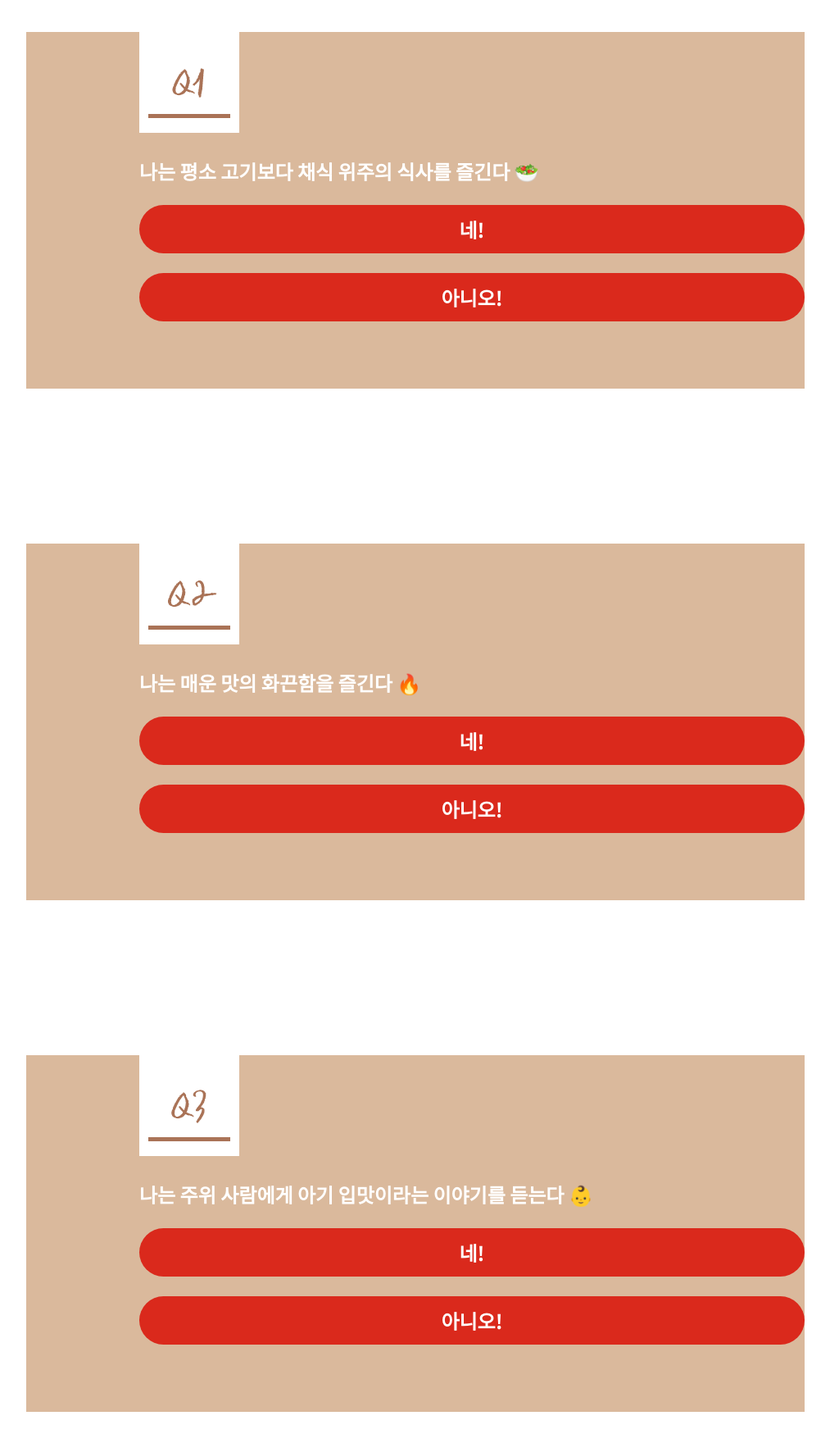
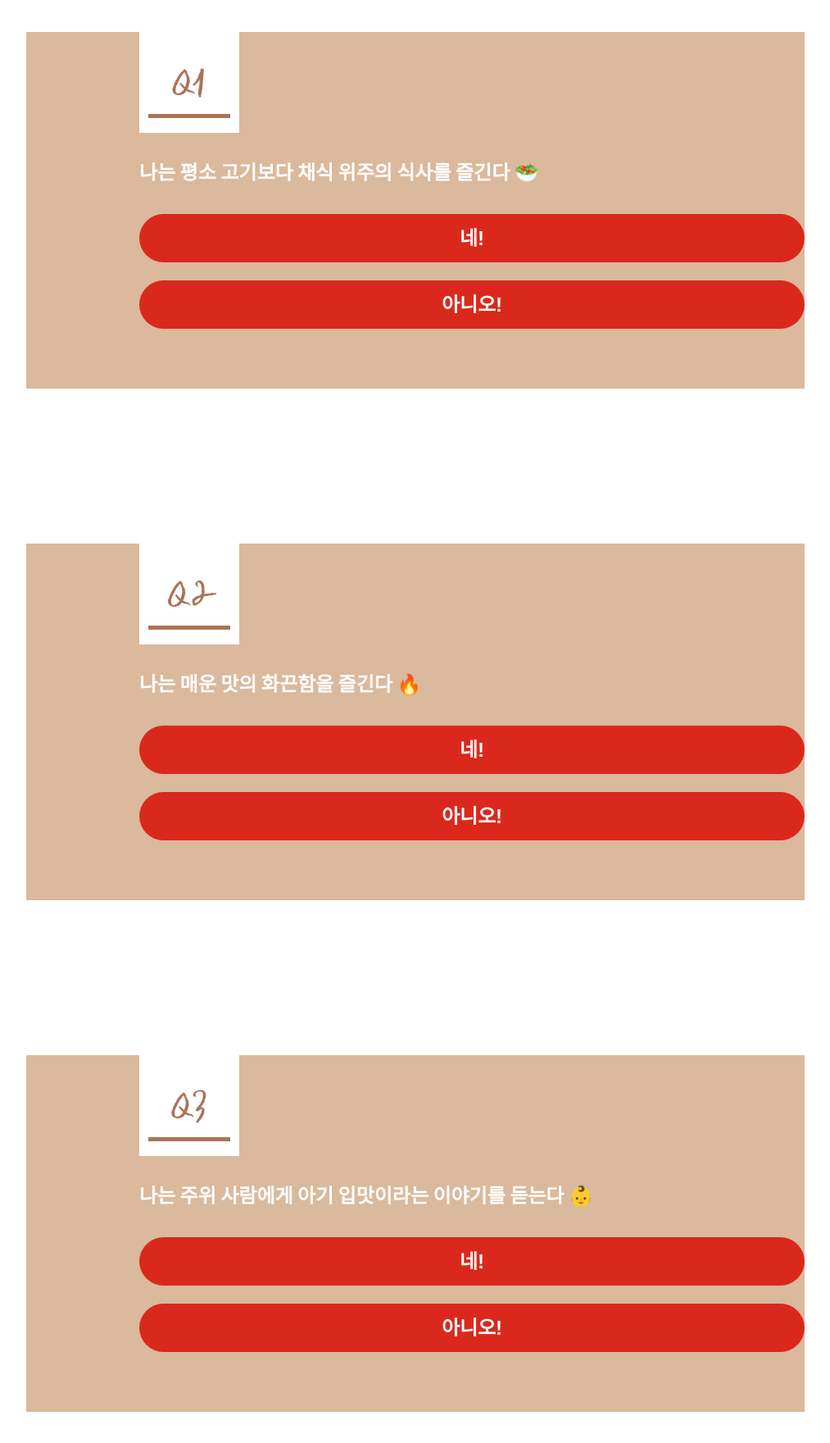
Before and after one commit to Lotte-Duksung/wolsodam, a Django app: page /subscribe/ in a window 1400 px wide. Shown: the part 678-2438 px from the top of the page at 82% size, without its empty margins (384-1397 px from the left). Run offline with Django 3.2, Linux system fonts and the light colour scheme.

Commit message:
1024 mbti css update

```diff
--- a/wsd_prj/wsd_app/static/css/nav.css
+++ b/wsd_prj/wsd_app/static/css/nav.css
@@ -237,8 +237,11 @@ li a:hover{
     border-radius: 30px;
     background-color: #DA291C;
     color:#FFFFFF;
-    line-height: 59px;
+    line-height: 0px;
     text-align: center;
+    border:0px;
+    margin-top: 11px;
+    margin-bottom: 11px;
 }
 /*mbti 결과창 페이지*/
 .mbti-box{
--- a/wsd_prj/wsd_app/templates/subscribe.html
+++ b/wsd_prj/wsd_app/templates/subscribe.html
@@ -27,34 +27,34 @@
                 </div>
                 <div class="ques-box">
                     <img id="ques" src="../static/img/ques1.png" />
-                    <div>
+                    <form name="exf1">
                         <p id="ques-white">나는 평소 고기보다 채식 위주의 식사를 즐긴다 🥗</p>
-                        <div class="yesorno"><a id="vegetable" onclick="mc()"><p id="ques-white">네!</p></a></div>
-                        <div class="yesorno"><a id="meat"><p id="ques-white">아니오!</p></a></div>
-                    </div>
+                        <button class="yesorno" value="vegetable" name="" onclick="mc('0')"><p id="ques-white">네!</p></button>
+                        <button class="yesorno" value="meat"><p id="ques-white">아니오!</p></button>
+                    </form>
                 </div>
                 <div class="ques-box">
                     <img id="ques" src="../static/img/ques2.png" />
                     <div>
                         <p id="ques-white">나는 매운 맛의 화끈함을 즐긴다 🔥</p>
-                        <div class="yesorno"><a id="hot"><p id="ques-white">네!</p></a></div>
-                        <div class="yesorno"><a id="sweet"><p id="ques-white">아니오!</p></a></div>
+                        <button class="yesorno" value="hot"><p id="ques-white">네!</p></button>
+                        <button class="yesorno" value="sweet"><p id="ques-white">아니오!</p></button>
                     </div>
                 </div>
                 <div class="ques-box">
                     <img id="ques" src="../static/img/ques3.png" />
                     <div>
                         <p id="ques-white">나는 주위 사람에게 아기 입맛이라는 이야기를 듣는다 👶</p>
-                        <div class="yesorno"><a id="children"><p id="ques-white">네!</p></a></div>
-                        <div class="yesorno"><a id="adult"><p id="ques-white">아니오!</p></a></div>
+                        <button class="yesorno" value"children"><p id="ques-white">네!</p></button>
+                        <button class="yesorno" value="adult"><p id="ques-white">아니오!</p></button>
                     </div>
                 </div>
                 <div class="ques-box">
                     <img id="ques" src="../static/img/ques4.png" />
                     <div>
                         <p id="ques-white">나는 어떤 음식이든 몸이 잘 받아들인다 👍</p>
-                        <div class="yesorno"><a id="nonallergy"><p id="ques-white">네!</p></a></div>
-                        <div class="yesorno"><a id="allergy"><p id="ques-white">아니오!</p></a></div>
+                        <button class="yesorno" value="nonallergy"><p id="ques-white">네!</p></button>
+                        <button class="yesorno" value="allergy"><p id="ques-white">아니오!</p></button>
                     </div>
                 </div>
             </div>
@@ -64,12 +64,8 @@
         </div>
     </div>
 </div>
-<script>
 
-    function mc(){
-        var M
-        M = document.getElementById("vegetable");
-    }
+<script type=text/javascript>
 
 </script>
 {% endblock content %}
```
